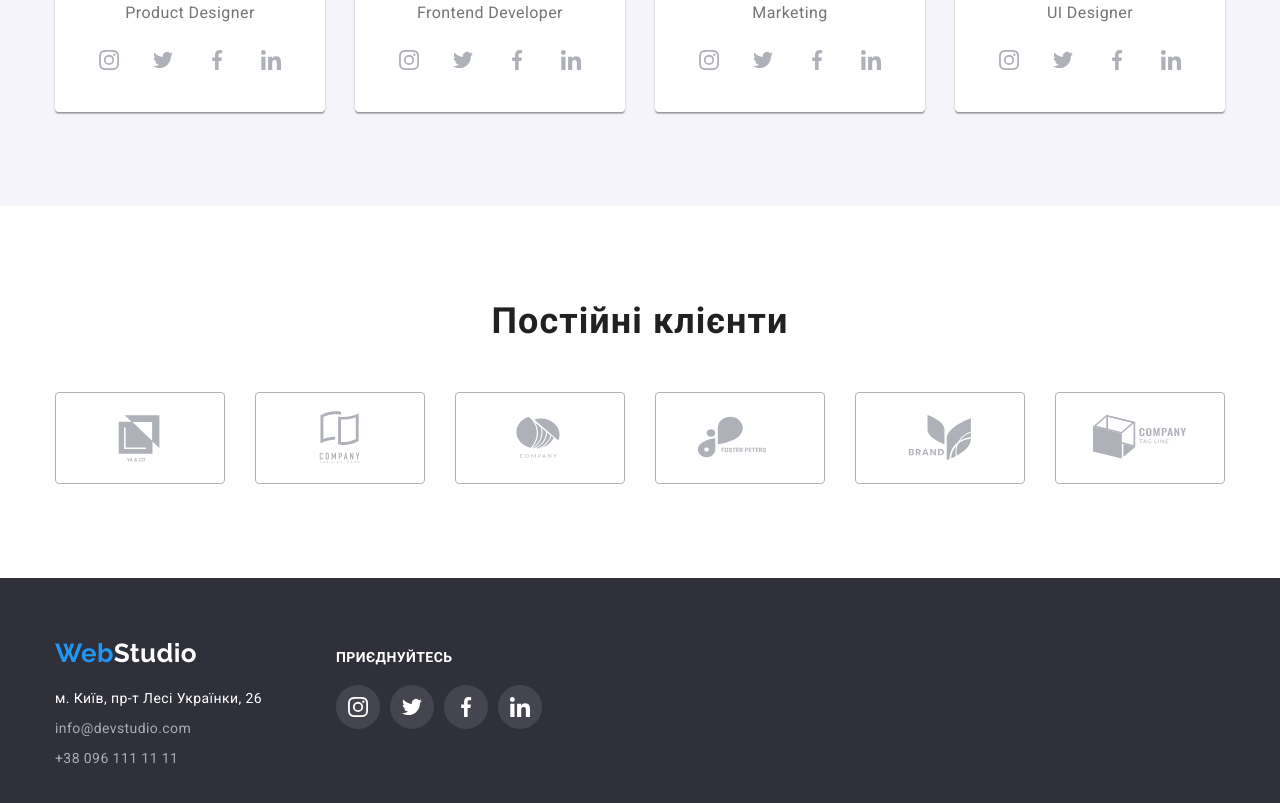
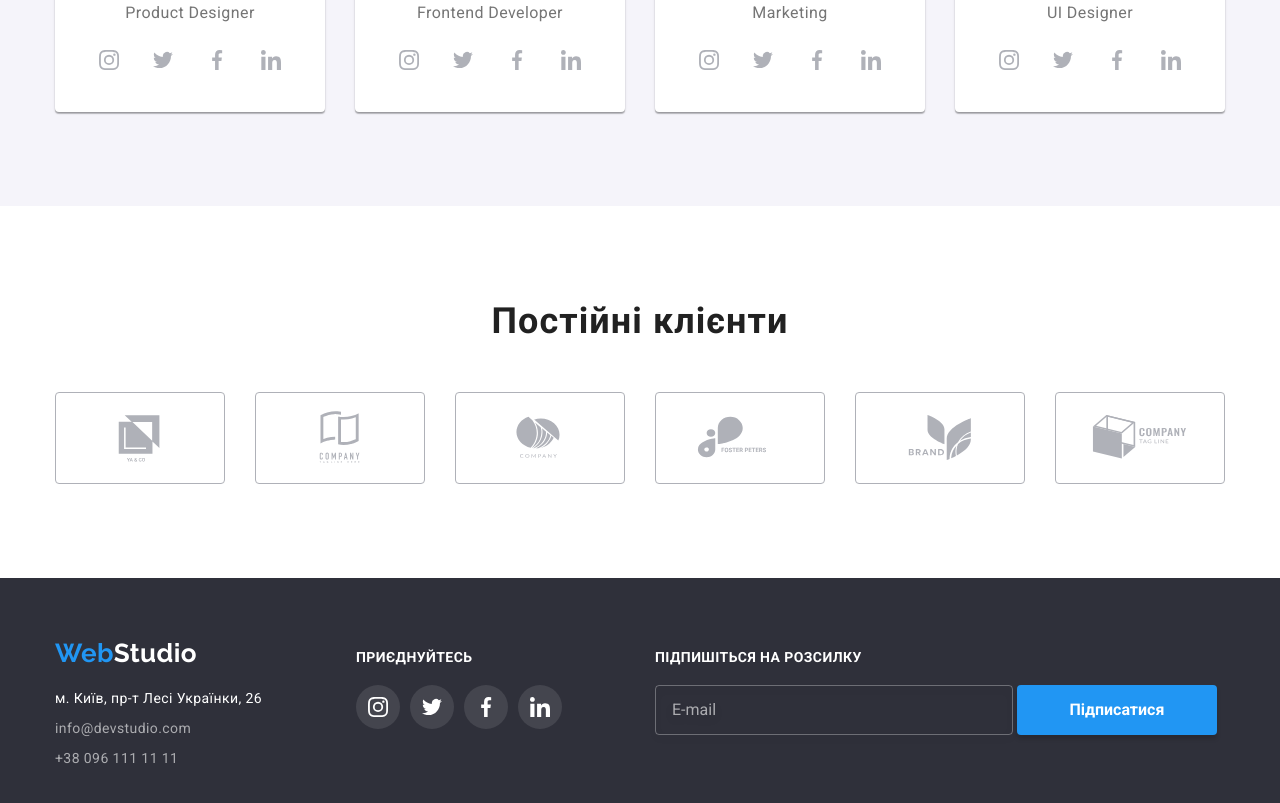
Before and after one commit to olena-nikitchenko/goit-markup-hw-06, a plain HTML site: page index.html in a window 1280 px wide. Shown: the part 2098-2901 px from the top of the page. Drawn offline with nearby package versions, Linux system fonts and the light colour scheme.

Commit message:
додавання розмітки форми та її оформлення у футері

```diff
--- a/css/styles.css
+++ b/css/styles.css
@@ -658,15 +658,55 @@
   fill: var(--white-text-bg);
 }
 .footer-flex-container {
-  /* padding: 0; */
   display: flex;
-  gap: 50px;
   align-items: baseline;
 }
 .footer-contact-container {
   flex-basis: 231px;
 }
 .footer-element-icon {
+  margin-left: 70px;
   flex-basis: 206px;
 }
+.footer-form-box {
+  padding: 0;
+  margin: 0;
+  margin-left: 93px;
+}
+.footer-field-form input {
+  margin: 0;
+  padding: 0;
+}
+.footer-field-form {
+  width: 358px;
+  height: 50px;
+  padding-top: 15px;
+  padding-bottom: 15px;
+  padding-left: 16px;
+
+  background-color: inherit;
+  border: 1px solid rgba(255, 255, 255, 0.3);
+  filter: drop-shadow(0px 4px 4px rgba(0, 0, 0, 0.15));
+  border-radius: 4px;
+}
+.footer-field-form::placeholder {
+  font-size: 16px;
+  line-height: calc(20 / 16);
+  color: rgba(255, 255, 255, 0.6);
+}
+.btn-footer-form {
+  min-width: 200px;
+  padding: 10px 28px;
+  margin-left: 10px 5px;
+
+  font-weight: 700;
+  font-size: 16px;
+  line-height: calc(30 / 16);
+  color: var(--white-text-bg);
+  background-color: var(--accent-color);
+  box-shadow: 0px 4px 4px rgba(0, 0, 0, 0.15);
+  border-width: 0;
+  border-radius: 4px;
+}
+
 /*----- footer----- */
--- a/index.html
+++ b/index.html
@@ -444,10 +444,19 @@
             </li>
           </ul>
         </div>
+         <div class="footer-form-box">
+       <form class="footer-form">
+        <p class="footer-text">Підпишіться на розсилку</p>
+         <label>
+          <input class="footer-field-form" type="email" name="mail" placeholder="E-mail"></input>
+          </label>
+          <button class="btn-footer-form" type="submit">Підписатися</button>
+            </form>
+   </div>
       </div>
+
     </footer>
     <!-- modal window -->
-
     <script src="./js/modal.js"></script>
   </body>
 </html>
```
